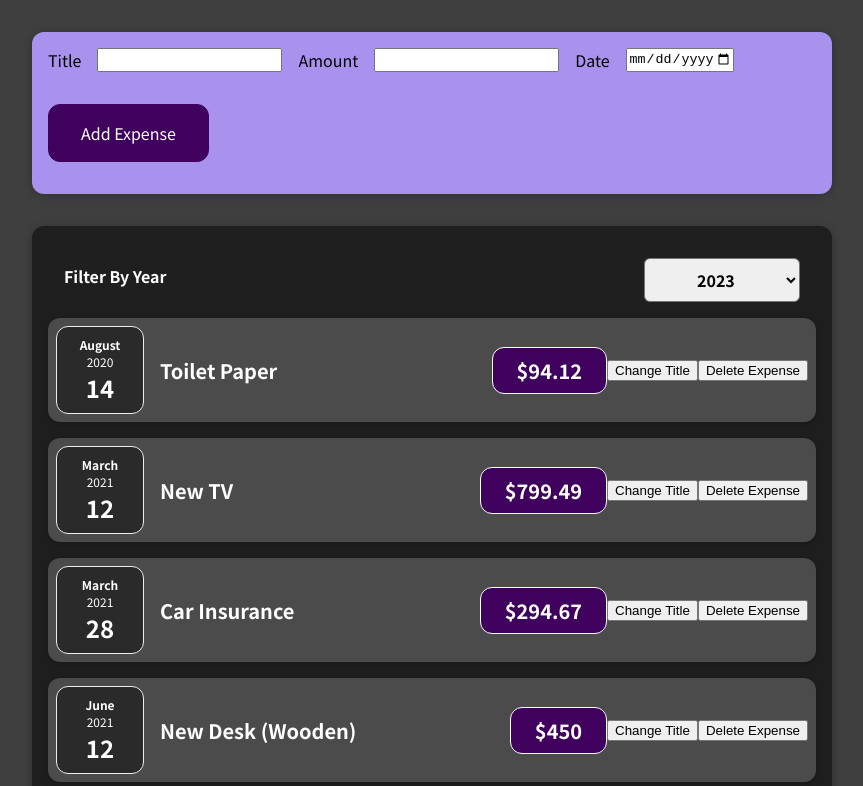
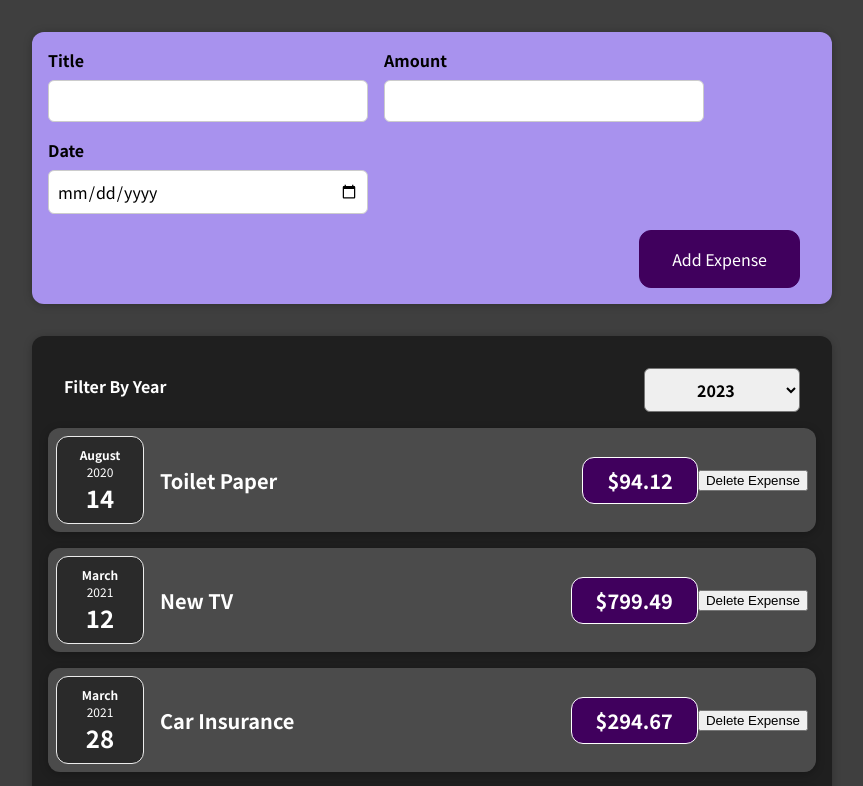
Before and after one commit to Rahul-71/Expenses, a React (Create React App) app: page / in a window 1280 px wide. Shown: the top 786 px of the page, without its empty margins (208-1071 px from the left). Built offline with nearby package versions, Linux system fonts and the light colour scheme.

Commit message:
Minor Code Cleanup

```diff
--- a/src/App.js
+++ b/src/App.js
@@ -3,21 +3,21 @@ import Expenses from "./components/Expenses/Expenses";
 import NewExpense from "./components/NewExpense/NewExpense";
 import "./index.css";
 
+const INITIAL_EXPENSES = [
+	{ id: 'e1', title: 'Toilet Paper', amount: 94.12, date: new Date(2020, 7, 14), },
+	{ id: 'e2', title: 'New TV', amount: 799.49, date: new Date(2021, 2, 12) },
+	{ id: 'e3', title: 'Car Insurance', amount: 294.67, date: new Date(2021, 2, 28), },
+	{ id: 'e4', title: 'New Desk (Wooden)', amount: 450, date: new Date(2021, 5, 12), },
+];
+
 const App = () => {
-	let [expenses, setExpenses] = useState([
-		{ id: 'e1', location: 'Delhi', title: 'Toilet Paper', amount: 94.12, date: new Date(2020, 7, 14), },
-		{ id: 'e2', location: 'Chandigarh', title: 'New TV', amount: 799.49, date: new Date(2021, 2, 12) },
-		{ id: 'e3', location: 'Noida', title: 'Car Insurance', amount: 294.67, date: new Date(2021, 2, 28), },
-		{ id: 'e4', location: 'Gao', title: 'New Desk (Wooden)', amount: 450, date: new Date(2021, 5, 12), },
-	]);
+	const [expenses, setExpenses] = useState(INITIAL_EXPENSES);
 
-	const addExpenseHandler = (newExpense) => {
-		setExpenses((prevExp) => {
-			console.log("prevExp: ");
-			console.log(prevExp);
-			return [...prevExp, newExpense];
+	const addExpenseHandler = (expense) => {
+		setExpenses((prevExpenses) => {
+			return [expense, ...prevExpenses];
 		});
-	}
+	};
 
 	return (
 		<div className="App">
--- a/src/components/Expenses/ExpenseItems.js
+++ b/src/components/Expenses/ExpenseItems.js
@@ -1,16 +1,9 @@
-import { useState } from "react";
 import Card from "../UI/Card";
 import ExpenseDate from "./ExpenseDate";
 import ExpenseDetails from "./ExpenseDetails";
 import "./ExpenseItems.css";
 
 function ExpenseItems(props) {
-    const [title, setTitle] = useState(props.title);
-    const clickHandler = () => {
-        setTitle("New Title")
-        console.log("clicked !!");
-    }
-
     const deleteExpense = (event) => {
         const row = event.target.parentNode;
         row.remove();
@@ -19,8 +12,7 @@ function ExpenseItems(props) {
     return (
         <Card className="expense-item">
             <ExpenseDate date={props.date} />
-            <ExpenseDetails title={title} amount={props.amount} location={props.location} />
-            <button onClick={clickHandler}>Change Title</button>
+            <ExpenseDetails title={props.title} amount={props.amount} />
             <button onClick={deleteExpense}>Delete Expense</button>
         </Card >
     );
--- a/src/components/Expenses/Expenses.js
+++ b/src/components/Expenses/Expenses.js
@@ -13,6 +13,7 @@ export default function Expenses(props) {
     }
 
     return (
+        <div>
             <Card className="expenses">
                 <ExpensesFilter selected={filteredYear} onChangeFilter={filterChangeHandler} />
                 {props.expenses.map(expense => (
@@ -20,9 +21,10 @@ export default function Expenses(props) {
                         title={expense.title}
                         amount={expense.amount}
                         date={expense.date}
-                    location={expense.location}
                     />
                 ))}
             </Card>
+        </div>
+
     );
 }
--- a/src/components/NewExpense/ExpenseForm.js
+++ b/src/components/NewExpense/ExpenseForm.js
@@ -1,60 +1,122 @@
-import { useState } from "react";
-import "./ExpenseForm.css";
+// import { useState } from "react";
+// import "./ExpenseForm.css";
 
-export default function ExpenseForm(props) {
+// export default function ExpenseForm(props) {
 
-    const [enteredTitle, setEnteredTitle] = useState("");
-    const [enteredAmount, setEnteredAmount] = useState("");
-    const [enteredDate, setEnteredDate] = useState("");
+//     const [enteredTitle, setEnteredTitle] = useState("");
+//     const [enteredAmount, setEnteredAmount] = useState("");
+//     const [enteredDate, setEnteredDate] = useState("");
 
+//     const titleInputHandler = (event) => {
+//         setEnteredTitle(event.target.value);
+//     }
+//     const amountInputHandler = (event) => {
+//         setEnteredAmount(event.target.value);
+//     }
+//     const dateInputHandler = (event) => {
+//         setEnteredDate(event.target.value);
+//     }
 
-    const titleInputHandler = (event) => {
+//     const submitHandler = (event) => {
+//         event.preventDefault();
+
+//         const expenseData = {
+//             title: enteredTitle,
+//             amount: enteredAmount,
+//             date: new Date(enteredDate)
+//         };
+//         console.log("from expenseForm");
+//         console.log(expenseData);
+
+//         // calling parent function from child component
+//         props.onSaveExpenseData(expenseData);
+
+//         setEnteredAmount('');
+//         setEnteredDate('');
+//         setEnteredTitle('');
+//     }
+
+//     return (
+//         <form onSubmit={submitHandler} >
+//             <div className="new-expense__controls" >
+//                 <div className="new-expense__controls" >
+//                     <label>Title</label>
+//                     <input type="text" value={enteredTitle} onChange={titleInputHandler} />
+//                 </div>
+//                 <div className="new-expense__controls" >
+//                     <label>Amount</label>
+//                     <input type="number" value={enteredAmount} min="50" step="0.01" onChange={amountInputHandler} />
+//                 </div>
+//                 <div className="new-expense__controls" >
+//                     <label>Date</label>
+//                     <input type="date" value={enteredDate} min="2019-01-01" max="2023-12-31" onChange={dateInputHandler} />
+//                 </div>
+//                 <div className="new-expense__actions" >
+//                     <button type="submit">Add Expense</button>
+//                 </div>
+//             </div>
+//         </form>
+//     );
+// }
+
+///////////////
+import React, { useState } from 'react';
+
+import './ExpenseForm.css';
+
+const ExpenseForm = (props) => {
+    const [enteredTitle, setEnteredTitle] = useState('');
+    const [enteredAmount, setEnteredAmount] = useState('');
+    const [enteredDate, setEnteredDate] = useState('');
+
+    const titleChangeHandler = (event) => {
         setEnteredTitle(event.target.value);
-    }
-    const amountInputHandler = (event) => {
+    };
+
+    const amountChangeHandler = (event) => {
         setEnteredAmount(event.target.value);
-    }
-    const dateInputHandler = (event) => {
+    };
+
+    const dateChangeHandler = (event) => {
         setEnteredDate(event.target.value);
-    }
+    };
 
     const submitHandler = (event) => {
         event.preventDefault();
+
         const expenseData = {
             title: enteredTitle,
             amount: enteredAmount,
-            date: new Date(enteredDate)
+            date: new Date(enteredDate),
         };
-        console.log("from expenseForm");
-        console.log(expenseData);
 
-        // calling parent function from child component
         props.onSaveExpenseData(expenseData);
-
+        setEnteredTitle('');
         setEnteredAmount('');
         setEnteredDate('');
-        setEnteredTitle('');
-    }
+    };
 
     return (
-        <form onSubmit={submitHandler} >
-            <div className="new-expense__controls" >
-                <div className="new-expense__controls" >
+        <form onSubmit={submitHandler}>
+            <div className='new-expense__controls'>
+                <div className='new-expense__control'>
                     <label>Title</label>
-                    <input type="text" value={enteredTitle} onChange={titleInputHandler} />
+                    <input type='text' value={enteredTitle} onChange={titleChangeHandler} />
                 </div>
-                <div className="new-expense__controls" >
+                <div className='new-expense__control'>
                     <label>Amount</label>
-                    <input type="number" value={enteredAmount} min="50" step="1" onChange={amountInputHandler} />
+                    <input type='number' min='0.01' step='0.01' value={enteredAmount} onChange={amountChangeHandler} />
                 </div>
-                <div className="new-expense__controls" >
+                <div className='new-expense__control'>
                     <label>Date</label>
-                    <input type="date" value={enteredDate} min="2019-01-01" max="2023-12-31" onChange={dateInputHandler} />
+                    <input type='date' min='2019-01-01' max='2022-12-31' value={enteredDate} onChange={dateChangeHandler} />
                 </div>
-                <div className="new-expense__actions" >
-                    <button type="submit">Add Expense</button>
-                </div>
+            </div>
+            <div className='new-expense__actions'>
+                <button type='submit'>Add Expense</button>
             </div>
         </form>
     );
-}
+};
+
+export default ExpenseForm;
--- a/src/components/NewExpense/NewExpense.js
+++ b/src/components/NewExpense/NewExpense.js
@@ -1,18 +1,22 @@
-import ExpenseForm from "./ExpenseForm";
-import "./NewExpense.css";
+import React from 'react';
 
-export default function NewExpense(props) {
+import ExpenseForm from './ExpenseForm';
+import './NewExpense.css';
 
+const NewExpense = (props) => {
     const saveExpenseDataHandler = (enteredExpenseData) => {
-        const expenseData = { ...enteredExpenseData, id: Math.random().toString() };
-        console.log("From newExpense.js");
-        console.log(expenseData);
+        const expenseData = {
+            ...enteredExpenseData,
+            id: Math.random().toString()
+        };
         props.onAddExpense(expenseData);
-    }
+    };
 
     return (
-        <div className="new-expense" >
+        <div className='new-expense'>
             <ExpenseForm onSaveExpenseData={saveExpenseDataHandler} />
         </div>
     );
-}
+};
+
+export default NewExpense;
--- a/src/index.js
+++ b/src/index.js
@@ -1,10 +1,8 @@
-import { createRoot } from "react-dom/client";
+import React from 'react';
+import ReactDOM from 'react-dom/client';
 
-import App from "./App";
+import './index.css';
+import App from './App';
 
-const rootElement = document.getElementById("root");
-const root = createRoot(rootElement);
-
-root.render(
-  <App />
-);
+const root = ReactDOM.createRoot(document.getElementById('root'));
+root.render(<App />);
```
Lines whose indentation alone changed are shown as unchanged.
